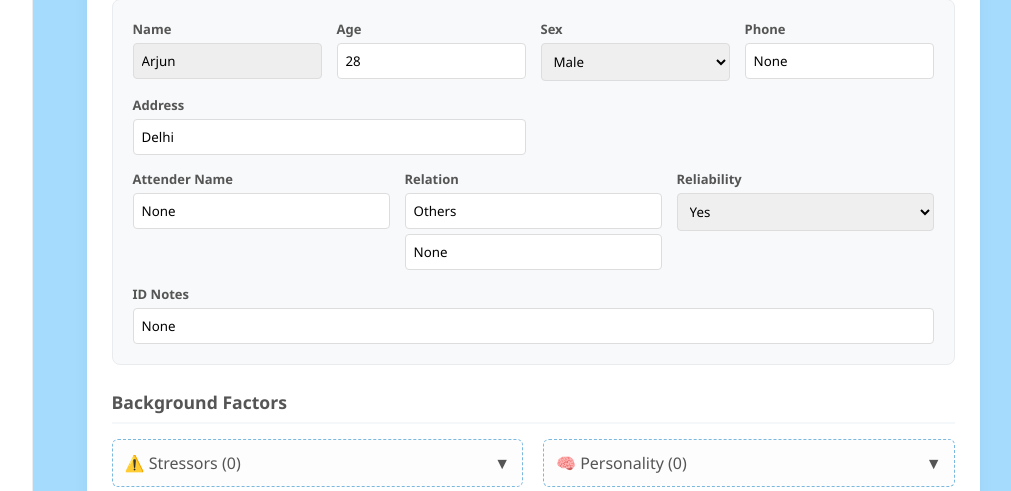
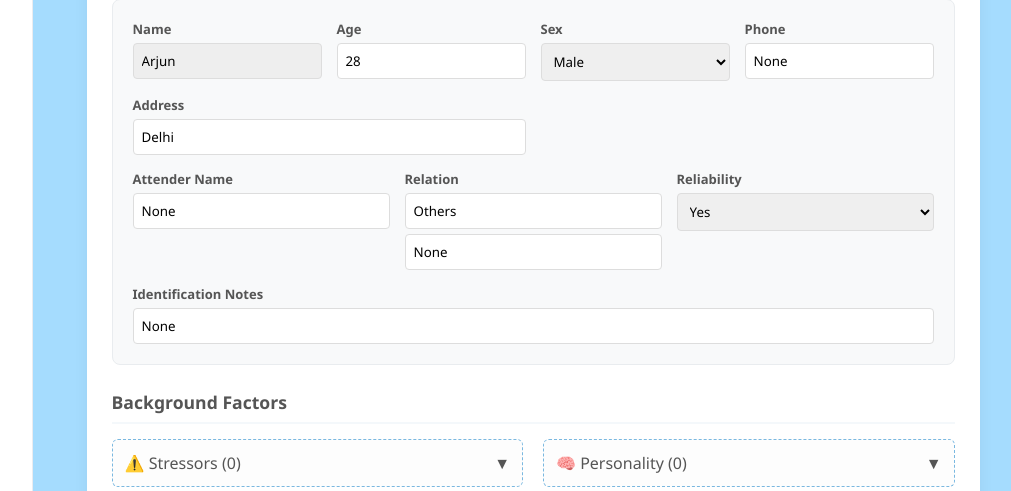
Before and after one commit to Kesava1995/PsycheLifeAppDemo, a Flask app: page /visit/1/edit in a window 1280 px wide. Shown: the part 162-653 px from the top of the page, without its empty margins (247-1258 px from the left). Run offline with Flask 3, Linux system fonts and the light colour scheme; the visitor is signed in with stand-in values (Sample User, id 1); data comes from the database, SQL or seed files in the repository.

Commit message:
180226-4

```diff
--- a/templates/edit_visit.html
+++ b/templates/edit_visit.html
@@ -151,7 +151,7 @@
                             <div><label>Reliability</label><select name="attender_reliability"><option value="Yes" {% if patient.attender_reliability=='Yes'%}selected{%endif%}>Yes</option><option value="No" {% if patient.attender_reliability=='No'%}selected{%endif%}>No</option></select></div>
                         </div>
 
-                        <div style="grid-column: span 4;"><label>ID Notes</label><input type="text" name="personal_notes" value="{{ patient.personal_notes }}"></div>
+                        <div style="grid-column: span 4;"><label>Identification Notes</label><input type="text" name="personal_notes" value="{{ patient.personal_notes }}"></div>
                     </div>
 
                     {% set current_stressors = visit.stressor_entries | map(attribute='stressor_type') | list %}
```
